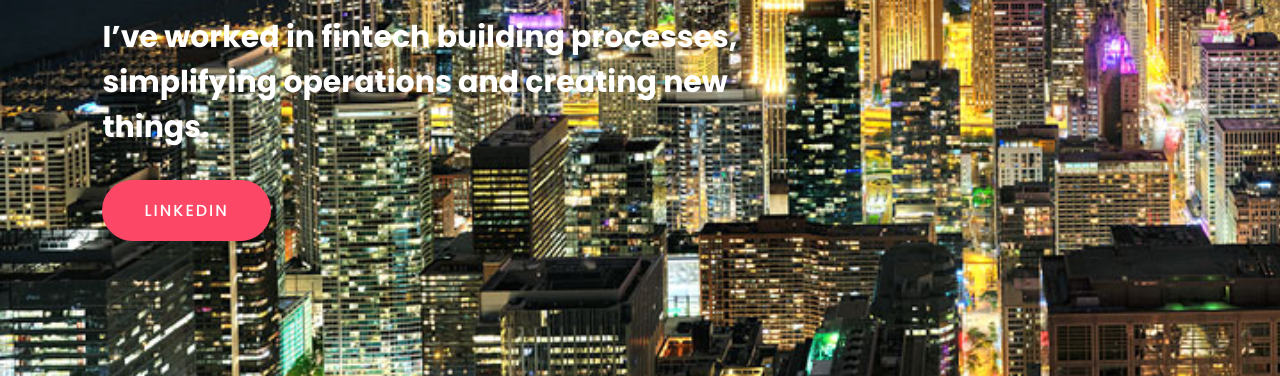
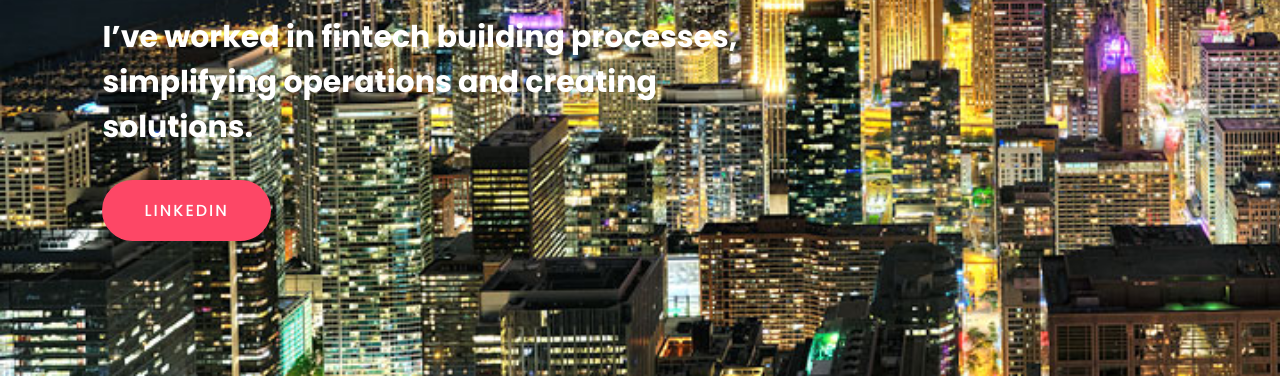
Before and after one commit to rmh2609/linkedin-site, a plain HTML site: page index.html in a window 1280 px wide. Shown: the part 424-800 px from the top of the page. Drawn offline with Linux system fonts and the light colour scheme.

Commit message:
Update index.html

```diff
--- a/index.html
+++ b/index.html
@@ -22,7 +22,7 @@
         <span class="title">Aspiring Front End Developer</span>
         <h1>Meet <span>Ryan</span></h1>
         <p>
-          I’ve worked in fintech building processes, simplifying operations and creating new things.
+          I’ve worked in fintech building processes, simplifying operations and creating solutions.
         </p>
         <a href="https://www.linkedin.com/in/ryan-hall-2020/" class="btn"> Linkedin</a>
       </div>
```
